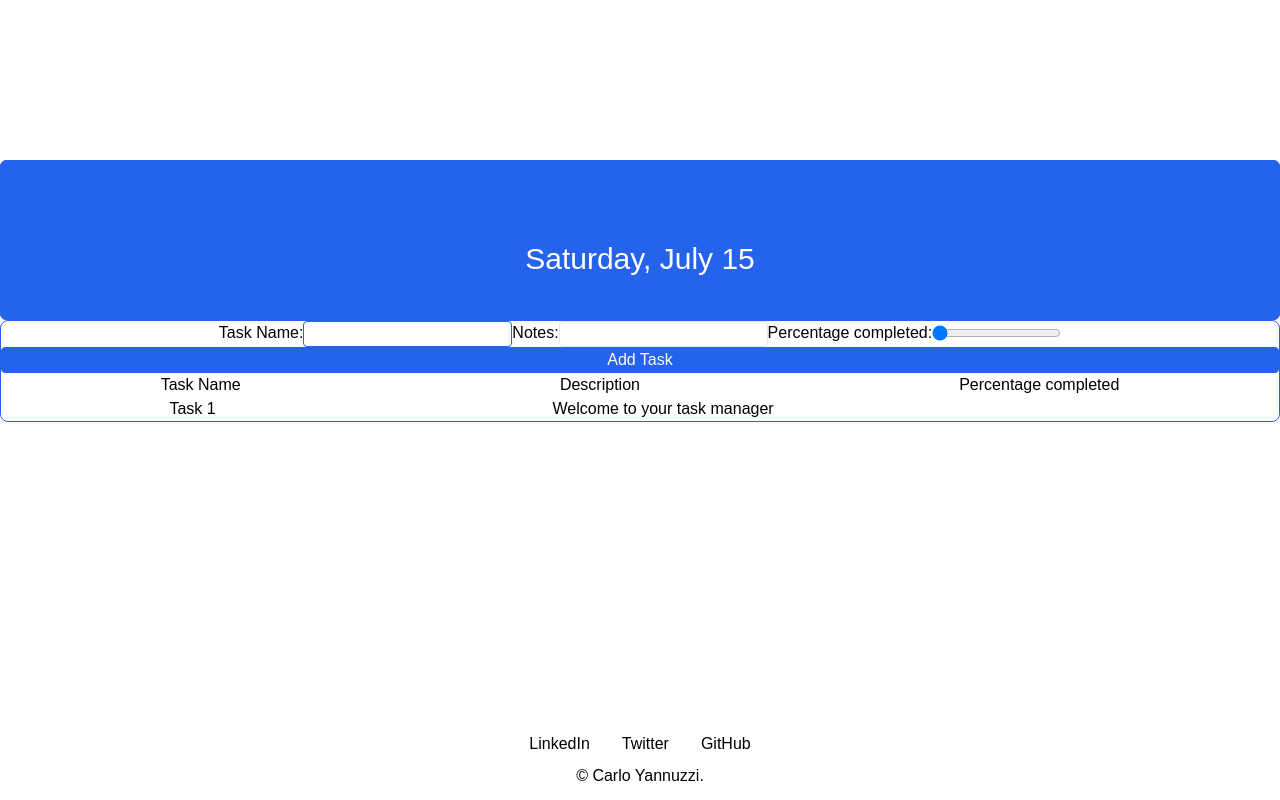
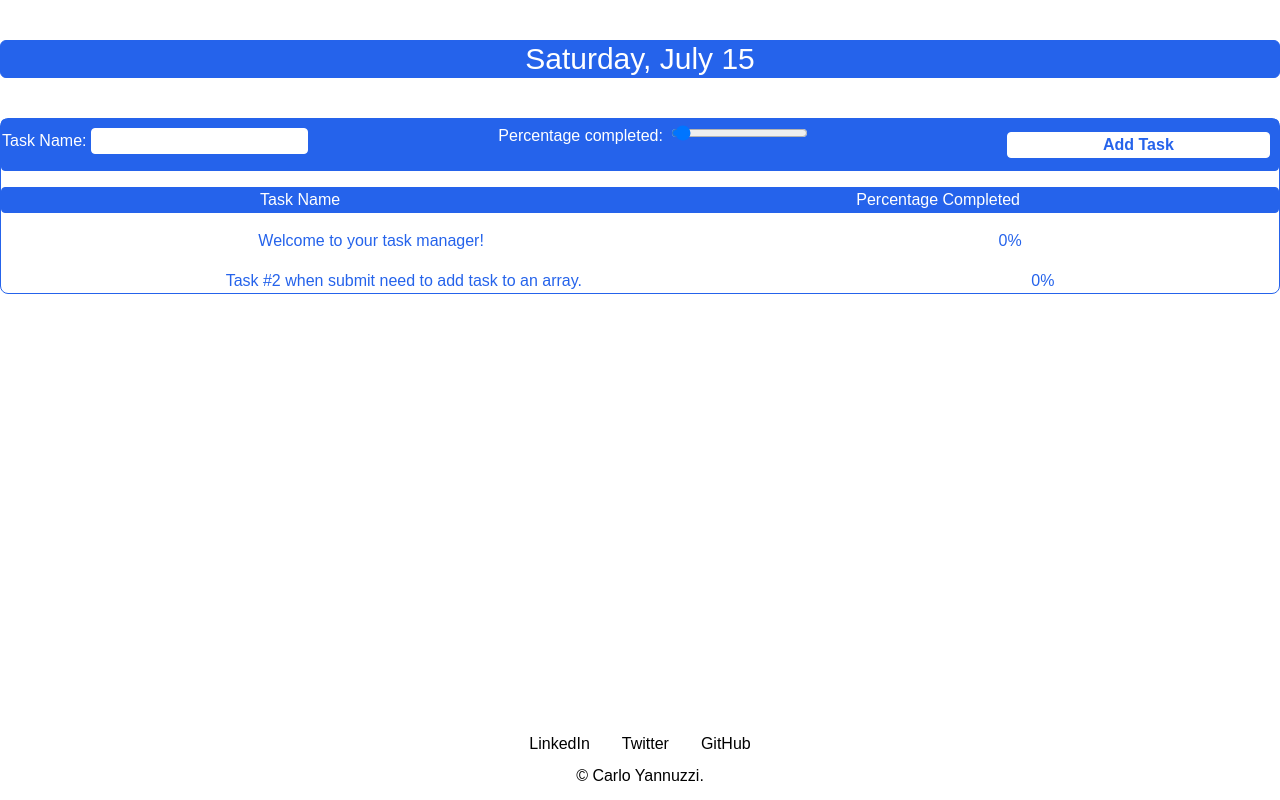
Before and after one commit to carlogy/Tasks, a Next.js app: page / in a window 1280 px wide. Built offline with nearby package versions, Linux system fonts and the light colour scheme.

Commit message:
updated styling, added hardcoded task list, and click handler.

```diff
--- a/src/pages/components/Body.jsx
+++ b/src/pages/components/Body.jsx
@@ -1,18 +1,13 @@
 import React from 'react';
 import Taskform from './Taskform';
 import Tasks from './Tasks';
+import tasks from './TasksList';
 
 
 
 function Body() {
 
-  const tasks = [{
-    id: 'e1',
-    title: "Task 1",
-    notes: "Welcome to your task manager",
-    percent: "",
-  }
-]
+
 
   return (
 
--- a/src/pages/components/Header.jsx
+++ b/src/pages/components/Header.jsx
@@ -6,9 +6,9 @@ function Header() {
 
   return (
 
-    <div className='relative h-80 container mx-auto '>
-    <div className=' h-40 mt-40 text-center mx-auto  border border-solid rounded-md border-blue-600  bg-blue-600 absolute inset-0'>
-    <div className='mt-20 inset-0'>
+    <div className='container mx-auto '>
+    <div className='  mt-10 mb-10 text-center  mx-auto  border border-solid rounded-md border-blue-600  bg-blue-600 '>
+    <div className=''>
         <h1 className=' text-3xl  text-white'>{ date() }</h1>
     </div>
     </div>
--- /dev/null
+++ b/src/pages/components/ListHeader.jsx
@@ -0,0 +1,16 @@
+import React from "react";
+
+
+
+
+const  ListHeader = ()=> {
+  return (
+    <div className='flex mx-auto text-center border rounded border-blue-600 bg-blue-600 text-white mt-4  '>
+        <h3 className='mx-auto'>Task Name</h3>
+        {/* <h3 className='mx-auto'>Description</h3> */}
+        <h3 className='mx-auto'>Percentage Completed</h3>
+        </div>
+  )
+}
+
+export default ListHeader;
--- a/src/pages/components/TaskItem.jsx
+++ b/src/pages/components/TaskItem.jsx
@@ -3,17 +3,24 @@ import Card from "./Card";
 
 const TaskItem = (props) => {
 
+    const [percent, setPercent] = useState(props.percent);
+
+    const clickHandler = () => {
+        setPercent('Updated');
+    };
+
 return (
     <Card>
-        <div className='flex mx-auto text-center'>
-        <div className='mx-auto'>
+        <div className='flex text-center  text-blue-600 mt-4'>
+        <div className='flex-auto'>
             <h2>{props.title}</h2>
         </div>
-        <div className='mx-auto'>
+        {/* <div className='mx-auto'>
             <h2>{props.notes}</h2>
-        </div>
-        <div className='mx-auto'>
-            <h2>{props.percent}</h2>
+        </div> */}
+        <div className='flex-auto'        >
+            <h2 onClick={clickHandler}
+            >{percent}%</h2>
         </div>
         </div>
     </Card>
--- a/src/pages/components/Taskform.jsx
+++ b/src/pages/components/Taskform.jsx
@@ -1,13 +1,14 @@
 
 import React from 'react';
 import { useState } from 'react';
+import tasks from './TasksList';
 
 
 const Taskform = () => {
 
   const [userInput, setUserInput] = useState({
     enteredTitle: '',
-    enteredNotes: '',
+    // enteredNotes: '',
     enteredPercentage: 0,
   });
 
@@ -21,12 +22,12 @@ const titleHandler = (event) => {
 
 }
 
-const noteHandler =  (event) => {
-   setUserInput({
-    ...userInput,
-    enteredNotes: event.target.value,
-   })
-}
+// const noteHandler =  (event) => {
+//    setUserInput({
+//     ...userInput,
+//     enteredNotes: event.target.value,
+//    })
+// }
 
 const percentHandler = (event) => {
   setUserInput({
@@ -38,59 +39,76 @@ const percentHandler = (event) => {
 const submitHandler = (event) => {
   event.preventDefault();
 
+  const id = tasks[tasks.length];
+
   const taskData = {
+
+    id: id,
     title: userInput.enteredTitle,
-    notes: userInput.enteredNotes,
+    // notes: userInput.enteredNotes,
     percentComplete: userInput.enteredPercentage,
   };
 
+  tasks.push(taskData);
+
   console.log(taskData);
+
+  console.log(tasks);
+
   setUserInput({
     ...userInput,
     enteredTitle: "",
-    enteredNotes: "",
+    // enteredNotes: "",
     enteredPercentage: 0,
+
+
   });
   };
 
 
 
   return (
-    <div className=' flex-row text-center'>
-        <form onSubmit={submitHandler}>
-            <div className='inline-flex'>
-            <label for='task' >Task Name: </label>
+    <div className=' bg-blue-600 border border-blue-600 text-white rounded '>
+        <form onSubmit={submitHandler}
+        className='container mx-auto flex m-1'>
+            <div className='flex-auto'>
+            <label>Task Name: </label>
             <input type='text'
                   id='task'
                   value={userInput.enteredTitle}
                   autoComplete='off'
                   onChange={titleHandler}
-                  className='border border-solid rounded border-blue-600'
+                  className='border border-solid rounded border-white ml-1s text-black hover:border-blue-700 px-1 mt-1'
                   />
             </div>
-            <div className='inline-flex'>
-                <label for='notes' >Notes:</label>
+            {/* <div className='flex-auto '>
+                <label>Notes:</label>
                 <input type='text'
                         id='notes'
                         autoComplete='off'
                         value={userInput.enteredNotes}
                         onChange={noteHandler}
-                        className='border border-solid rounded' />
-            </div>
-            <div className='inline-flex'>
-            <label for='percent' >Percentage completed: </label>
+                        className='border border-solid rounded ml-1 text-black  hover:border-blue-700 hover:transition-shadow px-1s' />
+            </div> */}
+            <div className='flex-auto '>
+            <label>Percentage completed: </label>
             <input type='range'
                    id='percent'
                    value={userInput.enteredPercentage}
                     min={0}
                     max={100}
                     step={25}
-                    on onChange={percentHandler} />
+                    on onChange={percentHandler}
+                    className='ml-1 hover:transition-shadow px-1'
+                    />
+          </div>
+          <div className='rounded text-center  bg-white border border-white text-blue-600 m-2  flex-auto'>
+            <button  type='submit'
+            className='font-bold hover:text-blue-800'>Add Task</button>
             </div>
-            <div className='rounded  bg-blue-600 border border-blue-600 text-white'>
-            <button type='submit' >Add Task</button>
-            </div>
+
         </form>
+
     </div>
   )
 }
--- a/src/pages/components/Tasks.jsx
+++ b/src/pages/components/Tasks.jsx
@@ -1,22 +1,23 @@
 import React, { useState } from "react";
 import Card from './Card';
 import TaskItem from './TaskItem';
+import ListHeader from './ListHeader'
 
 const Tasks = (props) => {
 
 
     return (
         <Card>
-        <div className='flex mx-auto text-center'>
-        <h3 className='mx-auto'>Task Name</h3>
-        <h3 className='mx-auto'>Description</h3>
-        <h3 className='mx-auto'>Percentage completed</h3>
-        </div>
+
+        <ListHeader />
         <TaskItem
             title={props.items?.[0].title}
-            notes={props.items?.[0].notes}
+            // notes={props.items?.[0].notes}
             percent={props.items?.[0].percent}
          />
+         <TaskItem
+            title={props.items[1].title}
+            percent={props.items[1].percent} />
 
         </Card>
     )
--- /dev/null
+++ b/src/pages/components/TasksList.js
@@ -0,0 +1,15 @@
+
+const tasks = [{
+    id: 0,
+    title: "Welcome to your task manager!",
+    percent: 0,
+  },
+  {
+    id: 1,
+    title: "Task #2 when submit need to add task to an array.",
+    percent: 0,
+  }
+]
+
+
+export default tasks;
```
